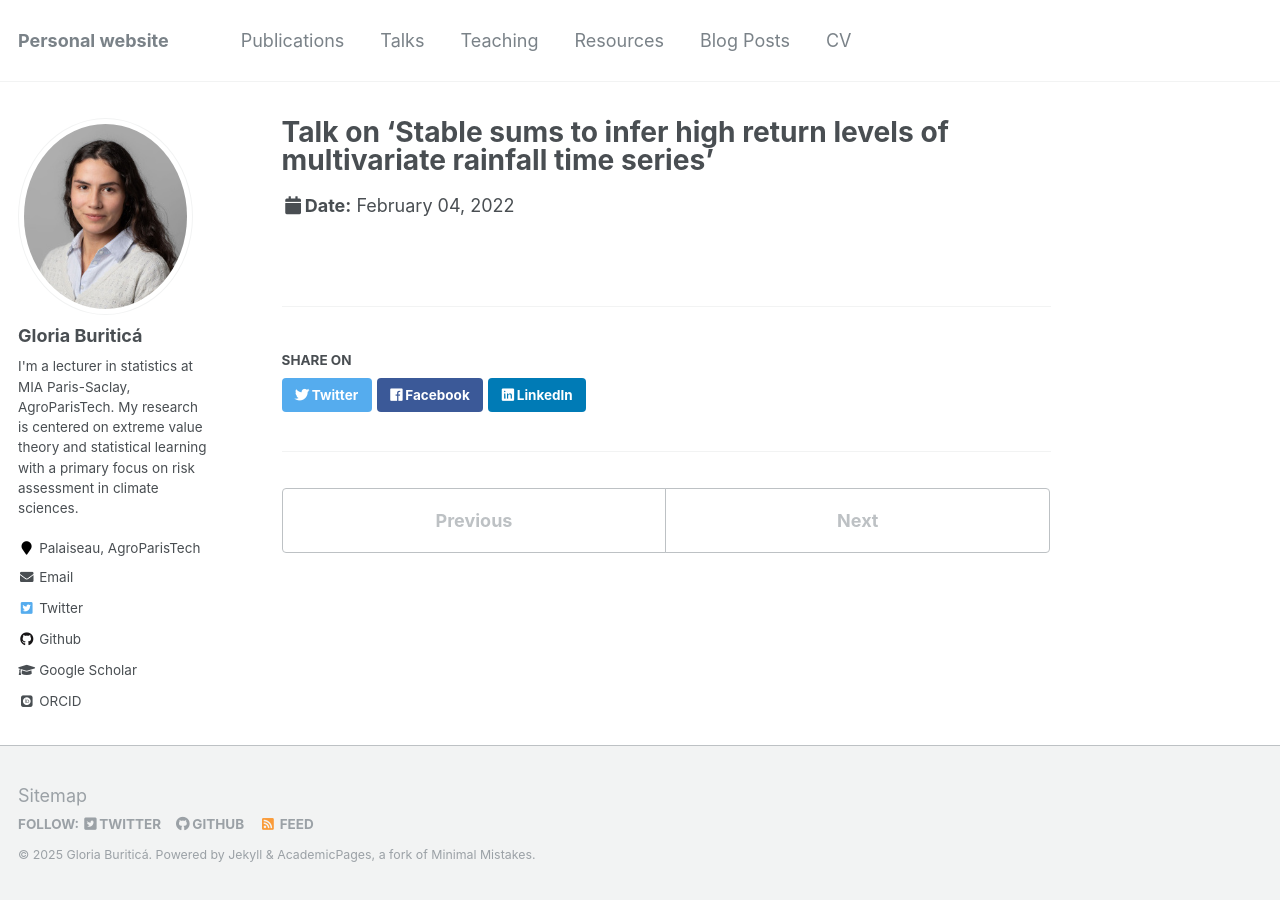
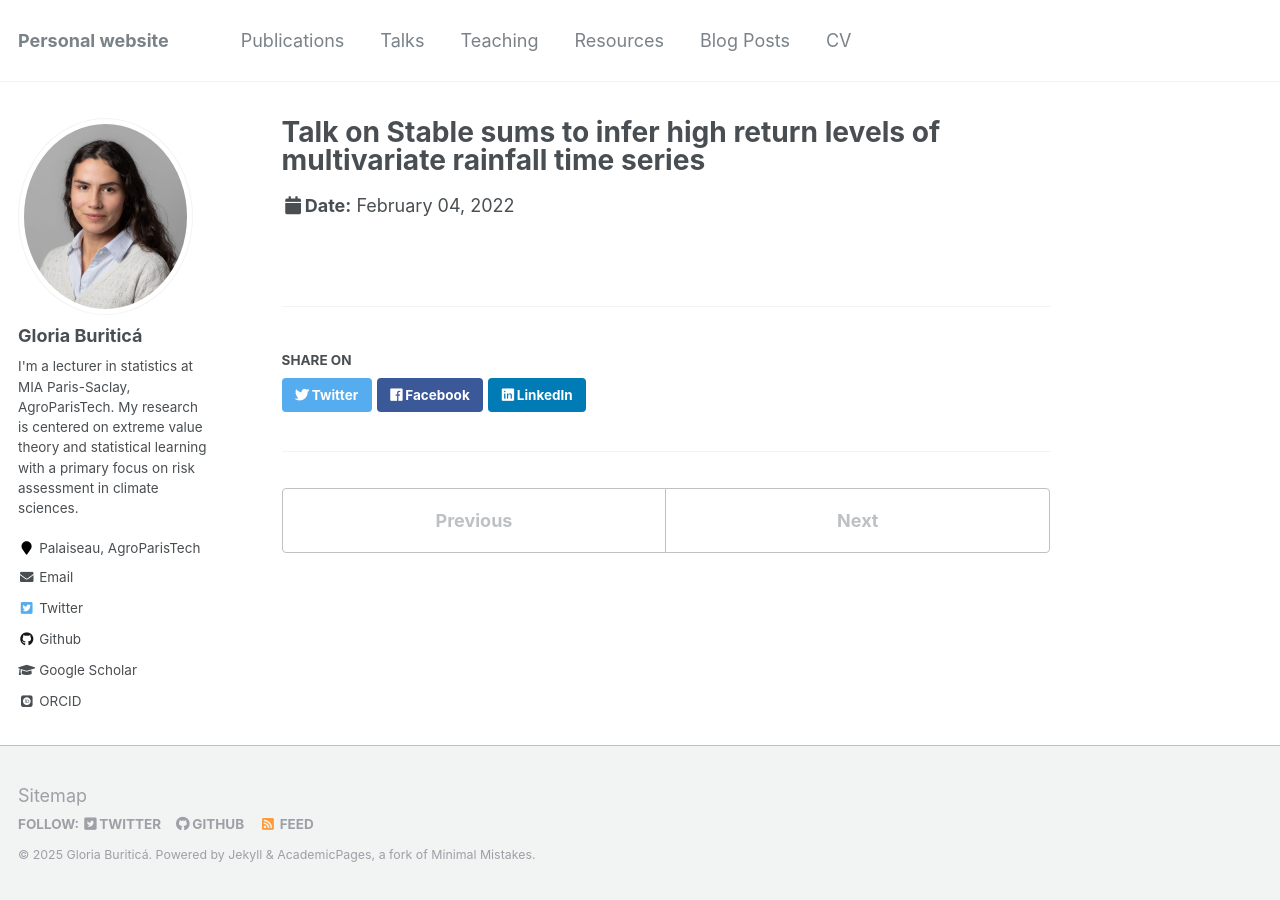
Before and after one commit to GBuritica/GBuritica.github.io, a Jekyll site: the page built from _talks/2022-02-04-talk-8.md, in a window 1280 px wide. Built offline with Jekyll 4.4.1, drawn with Linux system fonts in a browser that asks for light colours; some web fonts are replaced.

```diff
--- a/_talks/2022-02-04-talk-8.md
+++ b/_talks/2022-02-04-talk-8.md
@@ -1,5 +1,5 @@
 ---
-title: "Talk on 'Stable sums to infer high return levels of multivariate rainfall time series' "
+title: "Talk on Stable sums to infer high return levels of multivariate rainfall time series"
 collection: talks
 type: "Seminar talk"
 permalink: /talks/2022-02-04-talk-8
```
